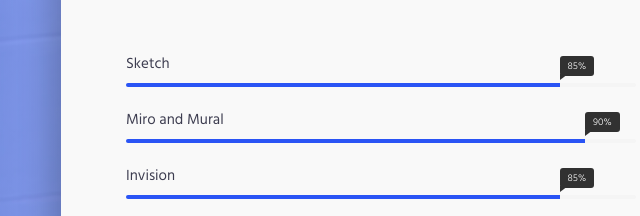
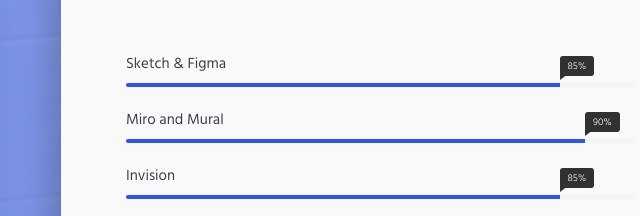
Before and after one commit to pournamikk/Resume, a plain HTML site: page index.html in a window 1280 px wide. Both pictures are taken after a click on the link "Tools". Shown: the part 446-662 px from the top of the page, 579-1219 px from the left. Drawn offline with Linux system fonts and the light colour scheme.

Commit message:
Update index.html

```diff
--- a/index.html
+++ b/index.html
@@ -234,7 +234,7 @@
             <div class="tab-pane" id="2">
               <div class="progress-wrapper">
                 <div class="progress-item">
-                    <span class="progress-title">Sketch</span>
+                    <span class="progress-title">Sketch & Figma</span>
 
                     <div class="progress">
                         <div class="progress-bar" role="progressbar" aria-valuenow="85"
```
